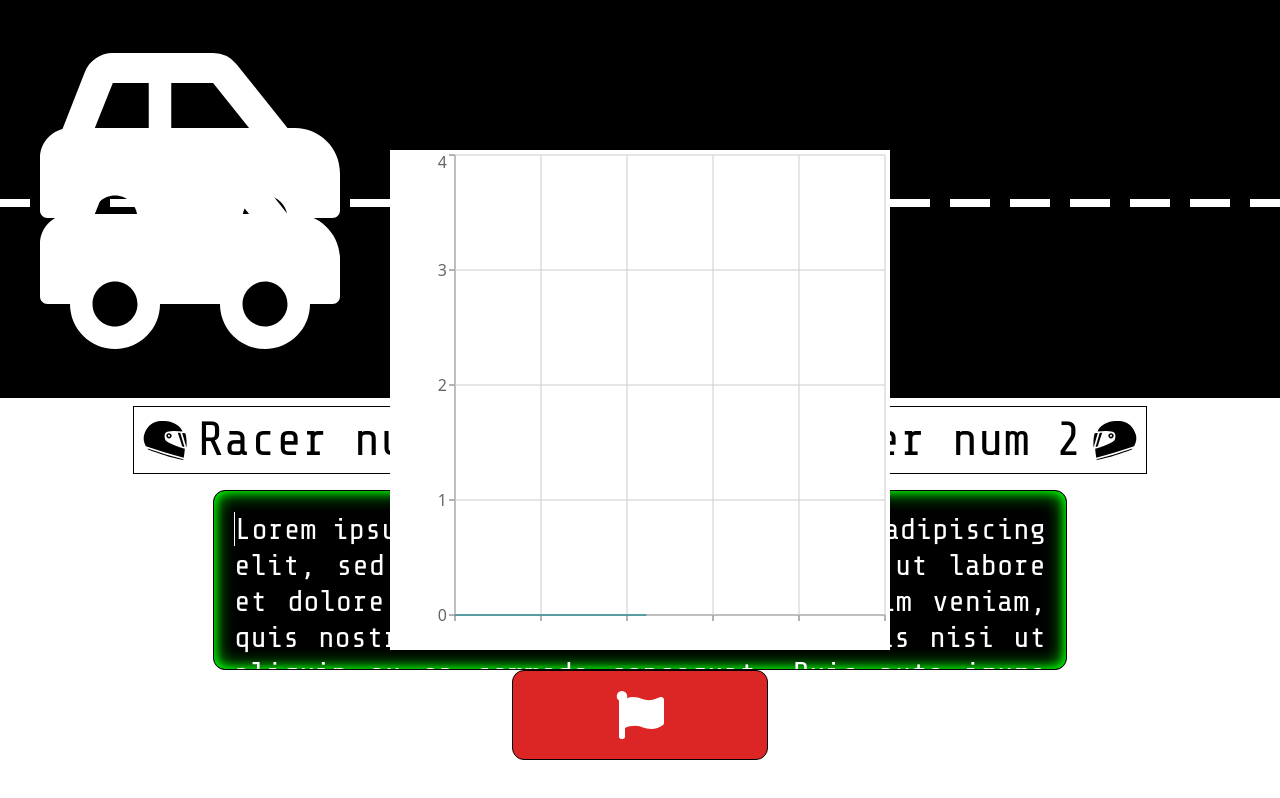
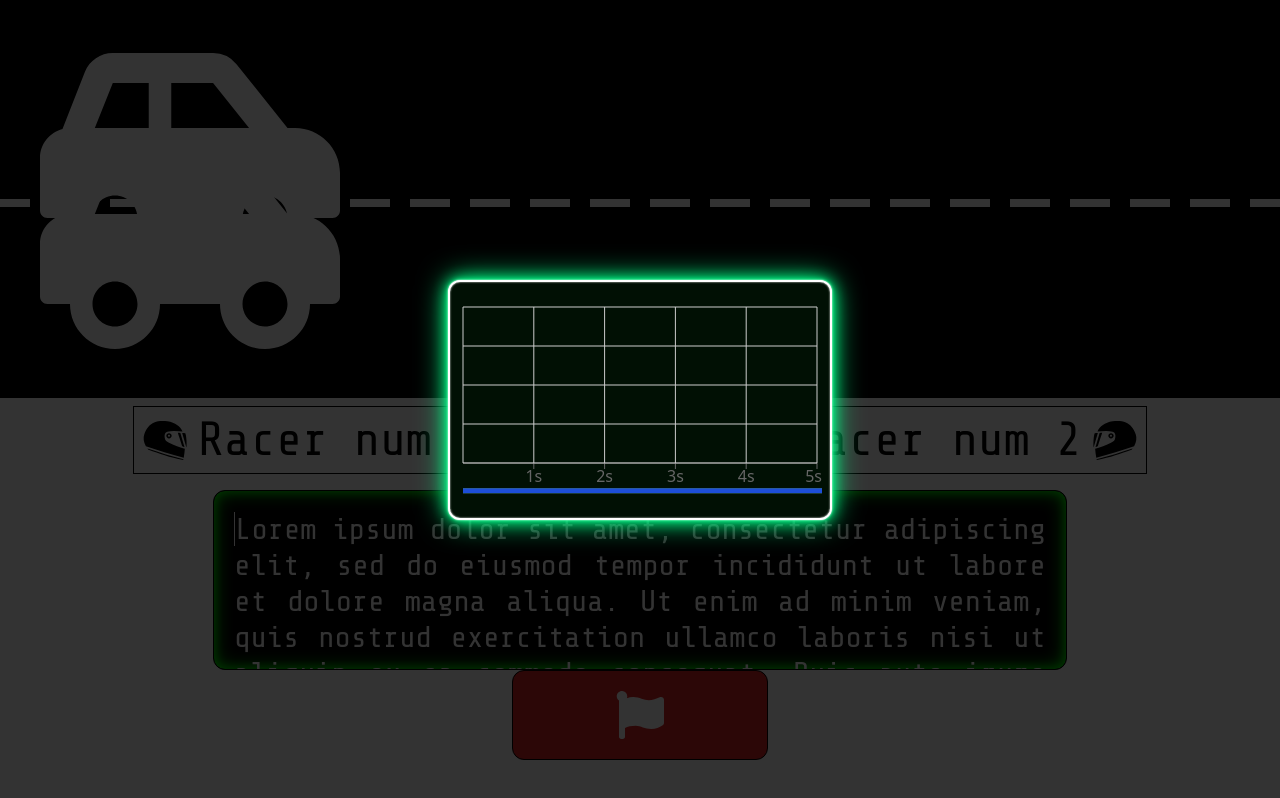
Before and after one commit to AlexTkCk/diploma_everlabs, a React (Create React App) app in the folder client/: page /gameRoom in a window 1280 px wide. Built offline with nearby package versions, Linux system fonts and the light colour scheme; no server answers.

Commit message:
v-9-Race-room/18/Added seconds as XAxis names, styled graphs depends on theme

```diff
--- a/client/src/components/SessionLineChar.tsx
+++ b/client/src/components/SessionLineChar.tsx
@@ -1,17 +1,18 @@
-import React from 'react';
+import React, {useContext} from 'react';
 import {
     LineChart,
     Line,
     XAxis,
-    YAxis,
     Tooltip,
     CartesianGrid,
     ResponsiveContainer,
 } from 'recharts';
+import {themeContext} from "../context/ThemeContext";
 
-interface SessionData {
+export interface SessionData {
     sps: number;
     accuracy: number;
+    name: string;
 }
 
 interface SessionLineChartProps {
@@ -19,21 +20,26 @@ interface SessionLineChartProps {
 }
 
 const SessionLineChart = ({ sessionData } : SessionLineChartProps) => {
+
+    const {themeConfig} = useContext(themeContext);
+
     return (
-        <ResponsiveContainer width={500} height={500} className={`bg-white absolute top-1/2 left-1/2 -translate-x-1/2 -translate-y-1/2`}>
-            <LineChart data={sessionData}>
-                <XAxis dataKey="time" />
-                <YAxis />
-                <CartesianGrid />
-                <Tooltip />
-                <Line type="monotone" dataKey="sps" stroke="#4caf50" />
-                <Line
-                    type="monotone"
-                    dataKey="accuracy"
-                    dot={false}
-                />
-            </LineChart>
-        </ResponsiveContainer>
+        <div className={'absolute w-full h-full grid place-items-center'}>
+            <div className={'absolute w-full h-full opacity-80 bg-black'}>
+
+            </div>
+
+            <ResponsiveContainer width={'30%'} height={'30%'} className={`px-2 z-10 py-5 border ${themeConfig.primary} border-white border-2 rounded-xl ${themeConfig.neon}`}>
+                <LineChart data={sessionData}>
+                    <XAxis dataKey={'name'}/>
+                    <CartesianGrid />
+                    <Tooltip />
+                    <Line type="bump" dataKey="sps" stroke="#65a30d" strokeWidth={5}/>
+                    <Line type="monotone" dataKey="accuracy" stroke="#1d4ed8" strokeWidth={5}/>
+
+                </LineChart>
+            </ResponsiveContainer>
+        </div>
     );
 };
 
```
